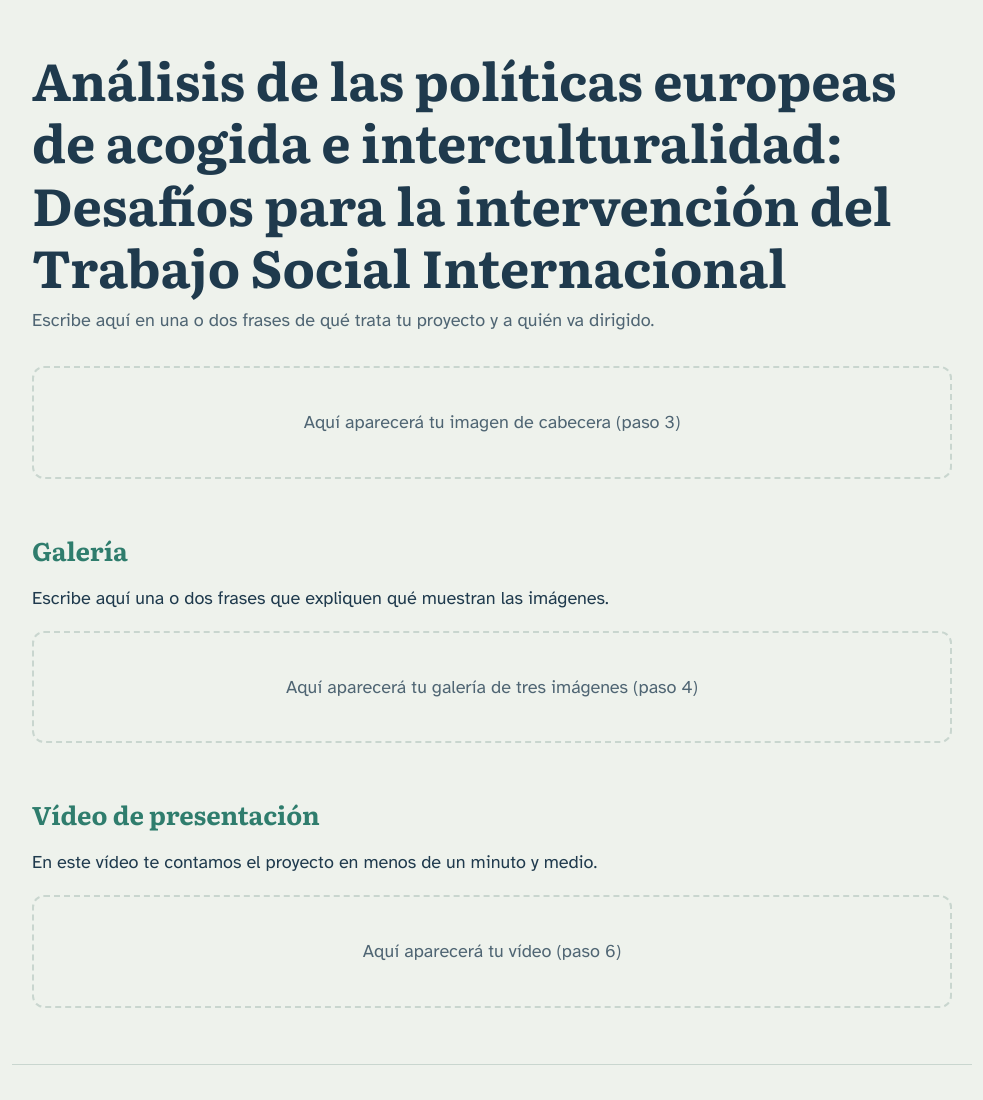
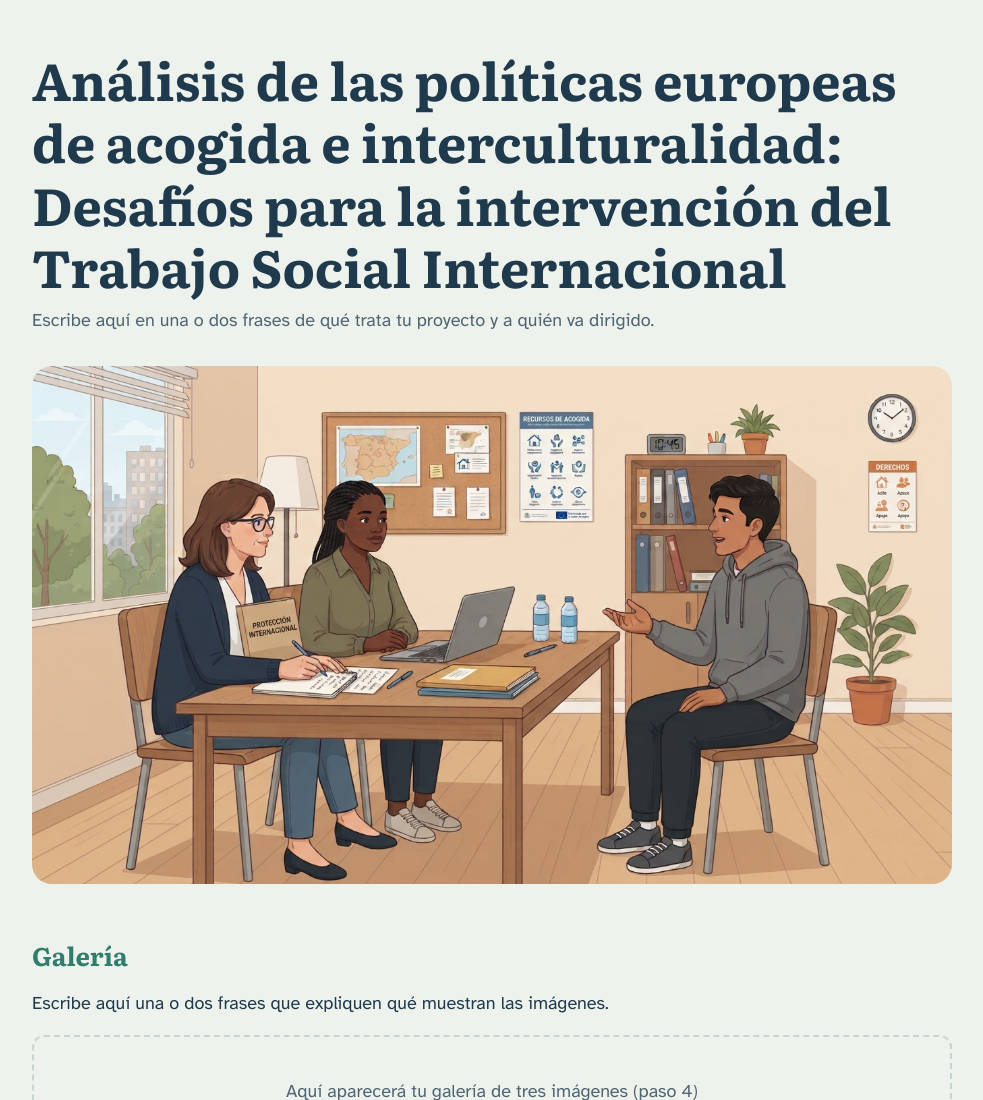
Before and after one commit to Miriamm7/practica-imagenes-video, a plain HTML site: page index.html in a window 1280 px wide. Shown: the top 1100 px of the page, without its empty margins (148-1131 px from the left). Drawn offline with Linux system fonts and the light colour scheme.

Commit message:
Update index.html

```diff
--- a/index.html
+++ b/index.html
@@ -136,6 +136,7 @@ font-size: 0.95rem;
 a quién va dirigido.</p>
 <div class="zona" data-aviso="Aquí aparecerá tu imagen de cabecera (paso 3)">
 <!-- PASO 3: CABECERA ============================ INICIO -->
+ <img class="imagen-cabecera" src="img/cabecera.png" alt="Una trabajadora social atendiendo a una persona migrante">
 <!-- PASO 3: CABECERA =============================== FIN -->
 </div>
 </header>
```
